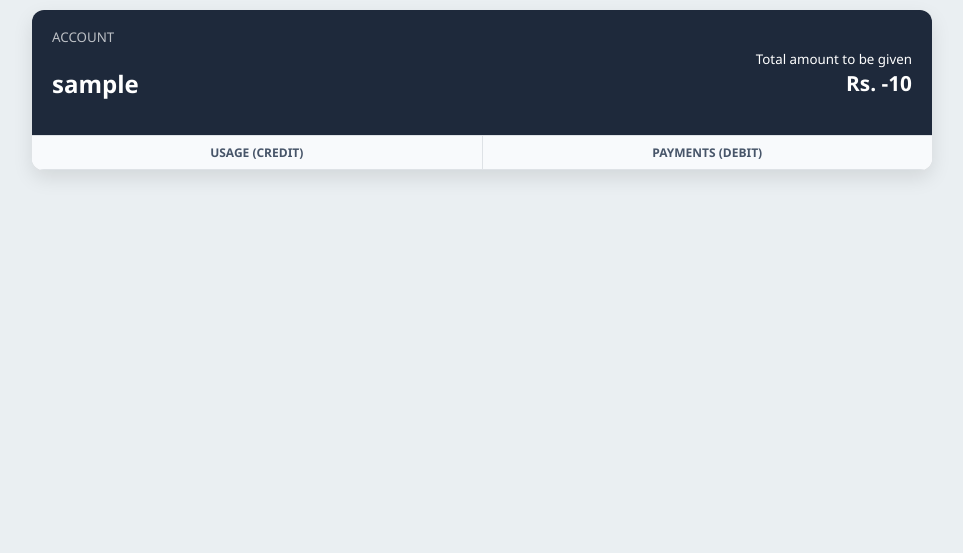
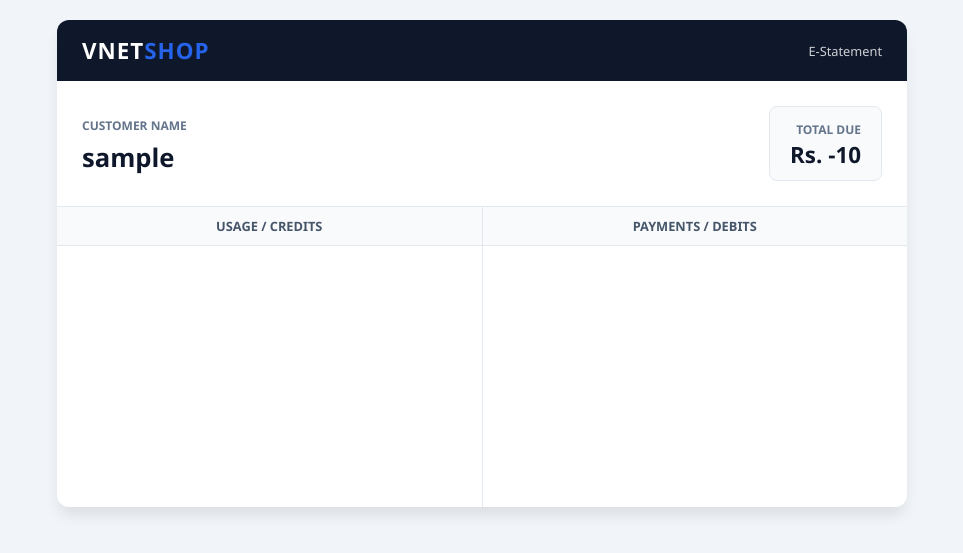
Before and after one commit to VihanNethmira/vnetloansystem, a Flask app: template templates/user_view.html in a window 1280 px wide. Shown: the top 553 px of the page, without its empty margins (158-1121 px from the left). Run offline with Flask 3, Linux system fonts and the light colour scheme; the template is opened without the code that fills it: most values are stand-ins (such as "Sample title", 1, 10 or a date in 2020).

Commit message:
Revamp user_view.html with new design and styles
Updated the user view template with a new design and layout. Changed styles and structure for improved readability and aesthetics.

```diff
--- a/templates/user_view.html
+++ b/templates/user_view.html
@@ -3,53 +3,167 @@
 <head>
     <meta charset="UTF-8">
     <meta name="viewport" content="width=device-width, initial-scale=1.0">
-    <title>Statement - {{ username }}</title>
+    <title>VNET Shop - Statement</title>
     <style>
-        body { font-family: 'Segoe UI', sans-serif; background: #eaeff2; padding: 10px; margin: 0; }
-        .container { max-width: 900px; margin: auto; background: white; border-radius: 12px; overflow: hidden; box-shadow: 0 8px 20px rgba(0,0,0,0.1); }
-        .header { background: #1e293b; color: white; padding: 15px 20px; display: flex; justify-content: space-between; align-items: center; }
-        .balance-val { font-size: 1.3rem; font-weight: bold; display: block; }
-        .ledger-wrapper { display: flex; border-top: 1px solid #dee2e6; background: #fff; }
+        :root {
+            --vnet-blue: #2563eb;
+            --vnet-dark: #0f172a;
+            --success: #16a34a;
+            --danger: #dc2626;
+            --border: #e2e8f0;
+        }
+
+        body {
+            font-family: 'Segoe UI', Roboto, Helvetica, Arial, sans-serif;
+            background: #f1f5f9;
+            padding: 20px;
+            margin: 0;
+            color: #1e293b;
+        }
+
+        .container {
+            max-width: 850px;
+            margin: auto;
+            background: white;
+            border-radius: 12px;
+            overflow: hidden;
+            box-shadow: 0 10px 15px -3px rgba(0, 0, 0, 0.1);
+        }
+
+        /* VNET Brand Header */
+        .brand-header {
+            background: var(--vnet-dark);
+            color: white;
+            padding: 15px 25px;
+            display: flex;
+            justify-content: space-between;
+            align-items: center;
+        }
+
+        .brand-logo {
+            font-size: 1.4rem;
+            font-weight: 800;
+            letter-spacing: 1px;
+        }
+
+        .brand-logo span {
+            color: var(--vnet-blue);
+        }
+
+        .account-summary {
+            padding: 25px;
+            display: flex;
+            justify-content: space-between;
+            align-items: center;
+            border-bottom: 1px solid var(--border);
+        }
+
+        .user-meta h2 { margin: 5px 0 0 0; color: var(--vnet-dark); font-size: 1.6rem; }
+        .label { font-size: 0.75rem; font-weight: 700; color: #64748b; text-transform: uppercase; }
+
+        .balance-box {
+            text-align: right;
+            background: #f8fafc;
+            padding: 10px 20px;
+            border-radius: 8px;
+            border: 1px solid var(--border);
+        }
+
+        .balance-val {
+            font-size: 1.4rem;
+            font-weight: 700;
+            display: block;
+            color: var(--vnet-dark);
+        }
+
+        /* Ledger Styles */
+        .ledger-wrapper { display: flex; min-height: 300px; }
         .ledger-col { flex: 1; min-width: 0; }
-        .credit-side { border-right: 1px solid #dee2e6; background: #fffcfc; }
-        .debit-side { background: #fcfdfc; }
-        .side-title { background: #f8fafc; padding: 8px; text-align: center; font-size: 0.75rem; font-weight: 700; color: #475569; border-bottom: 1px solid #dee2e6; text-transform: uppercase; }
-        .entry-row { display: flex; justify-content: space-between; padding: 6px 10px; border-bottom: 1px solid #f1f5f9; font-size: 0.85rem; align-items: center; }
+
+        .credit-side { border-right: 1px solid var(--border); }
+
+        .side-title {
+            background: #f8fafc;
+            padding: 10px;
+            text-align: center;
+            font-size: 0.8rem;
+            font-weight: 700;
+            color: #475569;
+            border-bottom: 1px solid var(--border);
+            text-transform: uppercase;
+        }
+
+        .entry-row {
+            display: flex;
+            justify-content: space-between;
+            padding: 12px 15px;
+            border-bottom: 1px solid #f1f5f9;
+            align-items: center;
+        }
+
         .entry-info { display: flex; flex-direction: column; }
-        .entry-date { font-size: 0.65rem; color: #94a3b8; font-weight: 600; }
-        .entry-desc { color: #334155; white-space: nowrap; overflow: hidden; text-overflow: ellipsis; max-width: 80px; }
-        .amt-credit { color: #dc2626; font-weight: bold; }
-        .amt-debit { color: #16a34a; font-weight: bold; }
+        .entry-date { font-size: 0.7rem; color: #94a3b8; font-weight: 600; margin-bottom: 2px; }
+        .entry-desc { color: #334155; font-size: 0.9rem; font-weight: 500; }
+
+        /* Values - Font families preserved as requested */
+        .amt-credit { color: var(--danger); font-weight: 700; }
+        .amt-debit { color: var(--success); font-weight: 700; }
+
+        @media (max-width: 600px) {
+            .ledger-wrapper { flex-direction: column; }
+            .credit-side { border-right: none; border-bottom: 1px solid var(--border); }
+            .account-summary { flex-direction: column; align-items: flex-start; gap: 15px; }
+            .balance-box { width: 100%; text-align: left; box-sizing: border-box; }
+        }
     </style>
 </head>
 <body>
+
 <div class="container">
-    <div class="header">
-        <div><small style="opacity:0.7">ACCOUNT</small><h2>{{ username }}</h2></div>
-        <div style="text-align:right"><small>Total amount to be given</small>
+    <div class="brand-header">
+        <div class="brand-logo">VNET<span>SHOP</span></div>
+        <div style="font-size: 0.8rem; opacity: 0.8;">E-Statement</div>
+    </div>
+
+    <div class="account-summary">
+        <div class="user-meta">
+            <span class="label">Customer Name</span>
+            <h2>{{ username }}</h2>
+        </div>
+        <div class="balance-box">
+            <span class="label">Total Due</span>
             <span class="balance-val">Rs. {{ balance * -1 }}</span>
         </div>
     </div>
+
     <div class="ledger-wrapper">
         <div class="ledger-col credit-side">
-            <div class="side-title">Usage (Credit)</div>
+            <div class="side-title">Usage / Credits</div>
             {% for row in rows if row[6] == 'give' %}
             <div class="entry-row">
-                <div class="entry-info"><span class="entry-date">{{ row[3] }}</span><span class="entry-desc">{{ row[4] }}</span></div>
+                <div class="entry-info">
+                    <span class="entry-date">{{ row[3] }}</span>
+                    <span class="entry-desc">{{ row[4] }}</span>
+                </div>
                 <span class="amt-credit">{{ row[5] }}</span>
             </div>
             {% endfor %}
         </div>
+
         <div class="ledger-col debit-side">
-            <div class="side-title">Payments (Debit)</div>
+            <div class="side-title">Payments / Debits</div>
             {% for row in rows if row[6] == 'take' %}
             <div class="entry-row">
-                <div class="entry-info"><span class="entry-date">{{ row[3] }}</span><span class="entry-desc">{{ row[4] }}</span></div>
+                <div class="entry-info">
+                    <span class="entry-date">{{ row[3] }}</span>
+                    <span class="entry-desc">{{ row[4] }}</span>
+                </div>
                 <span class="amt-debit">{{ row[5] }}</span>
             </div>
             {% endfor %}
         </div>
     </div>
 </div>
+
 </body>
 </html>
```
